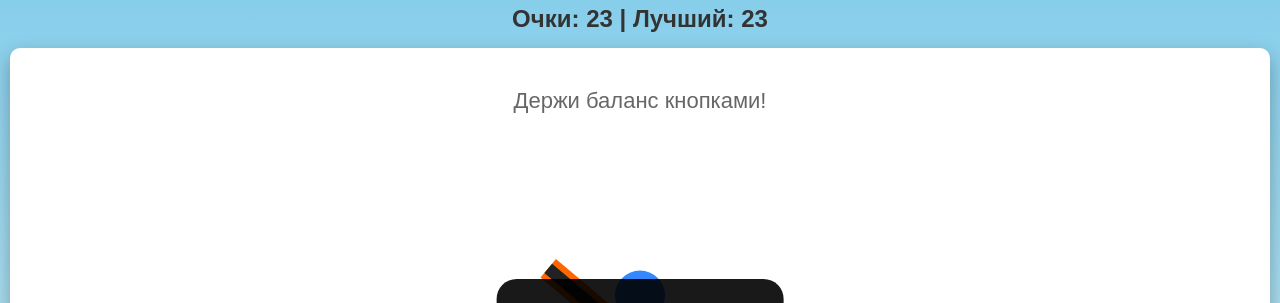
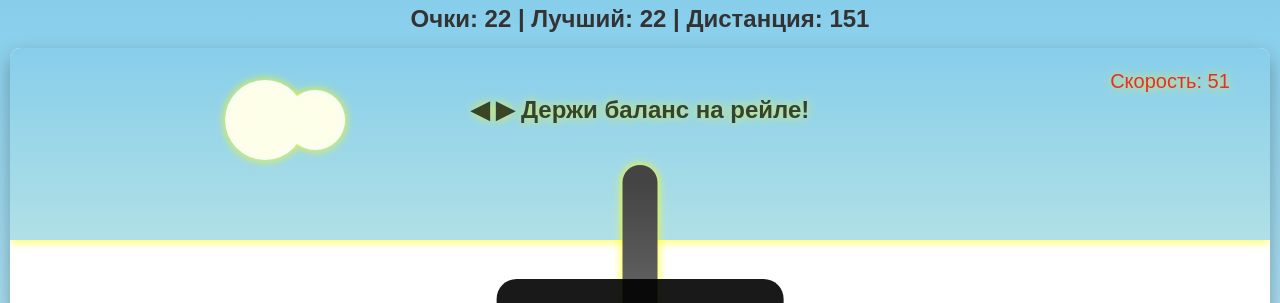
Before and after one commit to prokazin/Snow, a plain HTML site: page index.html in a window 1280 px wide. Shown: the top 303 px of the page. Drawn offline with Linux system fonts and the light colour scheme.

Commit message:
Enhance game UI and logic with distance tracking
Updated the title and added distance display. Improved button styles and added distance tracking in the game logic.

```diff
--- a/index.html
+++ b/index.html
@@ -3,7 +3,7 @@
 <head>
     <meta charset="UTF-8">
     <meta name="viewport" content="width=device-width, initial-scale=1.0, maximum-scale=1.0, user-scalable=no">
-    <title>Баланс на рейле</title>
+    <title>Баланс на рейле 3D</title>
     <style>
         body {
             margin: 0;
@@ -40,7 +40,9 @@
             border: none;
             border-radius: 15px;
             user-select: none;
-            active: { opacity: 0.7; }
+        }
+        .btn:active {
+            opacity: 0.7;
         }
         #info {
             text-align: center;
@@ -72,11 +74,12 @@
             color: white;
             border: none;
             border-radius: 15px;
+            cursor: pointer;
         }
     </style>
 </head>
 <body>
-    <div id="info">Очки: <span id="score">0</span> | Лучший: <span id="best">0</span></div>
+    <div id="info">Очки: <span id="score">0</span> | Лучший: <span id="best">0</span> | Дистанция: <span id="distance">0</span></div>
     <canvas id="canvas"></canvas>
 
     <div id="controls">
@@ -95,12 +98,13 @@
         const ctx = canvas.getContext('2d');
         const scoreEl = document.getElementById('score');
         const bestEl = document.getElementById('best');
+        const distanceEl = document.getElementById('distance');
         const gameOverEl = document.getElementById('gameOver');
         const finalScoreEl = document.getElementById('finalScore');
         const leftBtn = document.getElementById('leftBtn');
         const rightBtn = document.getElementById('rightBtn');
 
-        // Адаптивный размер канваса
+        // Адаптивный канвас
         function resizeCanvas() {
             canvas.width = canvas.offsetWidth * devicePixelRatio;
             canvas.height = canvas.offsetHeight * devicePixelRatio;
@@ -112,13 +116,16 @@
         let angle = 0;
         let angularVelocity = 0;
         let score = 0;
-        let best = parseInt(localStorage.getItem('snowboardBestMobile') || '0');
+        let distance = 0;
+        let scrollOffset = 0;
+        let speed = 250;
+        let best = parseInt(localStorage.getItem('snowboardBest3D') || '0');
         let gameRunning = true;
         let lastTime = 0;
 
         bestEl.textContent = best;
 
-        // Сенсорные кнопки
+        // Кнопки
         let leftPressed = false;
         let rightPressed = false;
 
@@ -138,7 +145,11 @@
             angle = 0;
             angularVelocity = 0;
             score = 0;
+            distance = 0;
+            scrollOffset = 0;
+            speed = 250;
             scoreEl.textContent = 0;
+            distanceEl.textContent = 0;
             gameRunning = true;
             gameOverEl.style.display = 'none';
             requestAnimationFrame(loop);
@@ -150,7 +161,7 @@
             if (score > best) {
                 best = Math.floor(score);
                 bestEl.textContent = best;
-                localStorage.setItem('snowboardBestMobile', best);
+                localStorage.setItem('snowboardBest3D', best);
             }
             gameOverEl.style.display = 'block';
         }
@@ -159,7 +170,7 @@
             if (!gameRunning) return;
 
             if (lastTime) {
-                const dt = Math.min((time - lastTime) / 1000, 0.1); // ограничиваем dt для стабильности
+                const dt = Math.min((time - lastTime) / 1000, 0.1);
                 update(dt);
             }
             lastTime = time;
@@ -169,74 +180,205 @@
         }
 
         function update(dt) {
-            // Постепенное смещение баланса
-            angularVelocity += 0.35 * dt;
+            // Скольжение по рейлу
+            scrollOffset += speed * dt;
+            distance += speed * dt;
+            speed += 10 * dt; // Ускорение
 
-            // Управление
-            if (leftPressed)  angularVelocity -= 3.0 * dt;
-            if (rightPressed) angularVelocity += 3.0 * dt;
+            // Волны на рейле (случайные помехи)
+            angularVelocity += Math.sin(scrollOffset * 0.005) * 0.4 * dt;
+
+            // Управление балансом
+            if (leftPressed) angularVelocity -= 3.5 * dt;
+            if (rightPressed) angularVelocity += 3.5 * dt;
+
+            // Трение
+            angularVelocity *= 0.95;
 
             angle += angularVelocity;
 
-            if (Math.abs(angle) > Math.PI / 4.5) { // чуть строже, чем 45°
+            // Game over
+            if (Math.abs(angle) > Math.PI / 4.2) {
                 gameOver();
                 return;
             }
 
-            score += dt * 100;
+            // Очки: расстояние + бонус за баланс
+            const balanceBonus = Math.max(0, 1 - Math.abs(angle) * 2);
+            score += (distance / 10 + balanceBonus * 50) * dt;
             scoreEl.textContent = Math.floor(score);
+            distanceEl.textContent = Math.floor(distance);
+        }
+
+        function drawMountain(x, baseY, offset, color) {
+            const w = canvas.offsetWidth;
+            const h = canvas.offsetHeight;
+            ctx.save();
+            ctx.translate(offset, 0);
+            ctx.fillStyle = color || 'rgba(80,120,80,0.6)';
+            ctx.beginPath();
+            ctx.moveTo(x - 150, h);
+            ctx.lineTo(x, baseY);
+            ctx.lineTo(x + 150, h);
+            ctx.fill();
+            // Снег
+            ctx.fillStyle = 'rgba(255,255,255,0.8)';
+            ctx.beginPath();
+            ctx.moveTo(x - 100, baseY);
+            ctx.lineTo(x + 20, baseY - 15);
+            ctx.lineTo(x + 100, baseY);
+            ctx.fill();
+            ctx.restore();
         }
 
         function draw() {
-            ctx.clearRect(0, 0, canvas.width, canvas.height);
-
             const w = canvas.offsetWidth;
             const h = canvas.offsetHeight;
+            ctx.clearRect(0, 0, w, h);
 
-            // Рейл
-            ctx.strokeStyle = '#444';
-            ctx.lineWidth = 16;
+            // Небо
+            const skyGradient = ctx.createLinearGradient(0, 0, 0, h * 0.4);
+            skyGradient.addColorStop(0, '#87CEEB');
+            skyGradient.addColorStop(1, '#B0E0E6');
+            ctx.fillStyle = skyGradient;
+            ctx.fillRect(0, 0, w, h * 0.4);
+
+            // Облака
+            ctx.fillStyle = 'rgba(255,255,255,0.9)';
             ctx.beginPath();
-            ctx.moveTo(30, h * 0.65);
-            ctx.lineTo(w - 30, h * 0.65);
+            ctx.arc(w * 0.2 + Math.sin(scrollOffset * 0.001) * 20, h * 0.15, 40, 0, Math.PI * 2);
+            ctx.arc(w * 0.2 + 50 + Math.sin(scrollOffset * 0.001) * 20, h * 0.15, 30, 0, Math.PI * 2);
+            ctx.fill();
+
+            // Горы с параллаксом
+            const parallax1 = scrollOffset * 0.2;
+            const parallax2 = scrollOffset * 0.1;
+            drawMountain(w * 0.1, h * 0.75, parallax1);
+            drawMountain(w * 0.6, h * 0.7, -parallax1 * 0.5);
+            drawMountain(w * 0.8, h * 0.8, parallax2);
+
+            // Снег внизу
+            const snowGradient = ctx.createLinearGradient(0, h * 0.6, 0, h);
+            snowGradient.addColorStop(0, '#f0f8ff');
+            snowGradient.addColorStop(1, '#e8f4ff');
+            ctx.fillStyle = snowGradient;
+            ctx.fillRect(0, h * 0.6, w, h * 0.4);
+
+            // Рейл (перспектива)
+            const railYStart = h * 0.82;
+            const railYEnd = h * 0.28;
+            const railLength = railYStart - railYEnd;
+
+            // Основной рейл
+            const railGradient = ctx.createLinearGradient(w/2, railYStart, w/2, railYEnd);
+            railGradient.addColorStop(0, '#888');
+            railGradient.addColorStop(1, '#444');
+            ctx.strokeStyle = railGradient;
+            ctx.lineWidth = 35;
+            ctx.lineCap = 'round';
+            ctx.beginPath();
+            ctx.moveTo(w / 2, railYStart);
+            ctx.lineTo(w / 2, railYEnd);
             ctx.stroke();
 
-            // Сноубордист
+            // Текстура рейла (движущиеся метки/искры)
             ctx.save();
-            ctx.translate(w / 2, h * 0.62);
+            const texSpeed = scrollOffset * 4;
+            for (let i = 0; i < 25; i++) {
+                const prog = i / 25;
+                const y = railYStart - prog * railLength;
+                const size = 12 * (1 - prog);
+                const texPos = (texSpeed + i * 35) % 70;
+                if (texPos < 25) {
+                    ctx.fillStyle = `rgba(255,170,0,${0.8 - prog})`;
+                    ctx.fillRect(w / 2 - size / 2, y - 4, size, 8);
+                }
+            }
+            ctx.restore();
+
+            // Сноубордист (детальная модель, вид от 3-го лица сбоку)
+            const riderY = railYStart + 5;
+            ctx.save();
+            ctx.translate(w / 2, riderY);
+            ctx.rotate(angle);
 
             // Доска
-            ctx.rotate(angle);
-            ctx.fillStyle = '#ff6600';
-            ctx.fillRect(-120, -12, 240, 24);
-            ctx.fillStyle = '#222';
-            ctx.fillRect(-120, -6, 240, 12);
+            ctx.shadowColor = 'rgba(0,0,0,0.4)';
+            ctx.shadowBlur = 15;
+            ctx.shadowOffsetY = 8;
+            ctx.fillStyle = '#cc4400';
+            ctx.fillRect(-90, -10, 180, 20);
+            ctx.fillStyle = '#aa3300';
+            ctx.fillRect(-90, -6, 180, 12);
+            // Bindings
+            ctx.fillStyle = '#666';
+            ctx.fillRect(-60, -14, 25, 10);
+            ctx.fillRect(35, -14, 25, 10);
 
-            // Тело сноубордиста
-            ctx.rotate(-angle);
+            // Тело следует за наклоном слабее
+            ctx.rotate(-angle * 0.6);
+            // Штаны
+            ctx.fillStyle = '#0044aa';
+            ctx.fillRect(-22, -25, 44, 35);
+            // Куртка
+            ctx.fillStyle = '#ff4444';
+            ctx.shadowColor = 'transparent';
+            ctx.shadowBlur = 0;
+            ctx.fillRect(-28, -75, 56, 55);
+            // Рукава
+            ctx.fillRect(-38, -60, 16, 35);
+            ctx.fillRect(22, -60, 16, 35);
+            // Шлем/голова
             ctx.fillStyle = '#3388ff';
             ctx.beginPath();
-            ctx.arc(0, -50, 25, 0, Math.PI * 2); // голова
+            ctx.arc(0, -92, 22, 0, Math.PI * 2);
             ctx.fill();
-            ctx.fillRect(-15, -30, 30, 60); // тело
+            ctx.fillStyle = '#ffdd99';
+            ctx.beginPath();
+            ctx.arc(0, -95, 18, 0, Math.PI * 2);
+            ctx.fill();
+            // Очки
+            ctx.fillStyle = '#000';
+            ctx.fillRect(-8, -98, 16, 6);
 
-            // Руки
-            ctx.strokeStyle = '#3388ff';
+            // Руки (махи для баланса)
+            ctx.strokeStyle = '#ff4444';
             ctx.lineWidth = 12;
+            ctx.lineCap = 'round';
             ctx.beginPath();
-            ctx.moveTo(-30, -15);
-            ctx.lineTo(30, -15);
+            const handSwing = Math.sin(scrollOffset * 0.02) * 10 * (1 - Math.abs(angle));
+            ctx.moveTo(-32, -55 + handSwing);
+            ctx.lineTo(-55, -30 - handSwing * 0.5);
+            ctx.moveTo(32, -55 - handSwing);
+            ctx.lineTo(55, -30 + handSwing * 0.5);
             ctx.stroke();
 
             ctx.restore();
 
-            // Подсказка в начале игры
-            if (score < 100) {
-                ctx.font = '22px Arial';
-                ctx.fillStyle = 'rgba(0,0,0,0.6)';
+            // Искры от скольжения (больше при наклоне)
+            if (Math.abs(angle) > 0.03) {
+                ctx.fillStyle = '#ffff44';
+                ctx.shadowColor = '#ffff00';
+                ctx.shadowBlur = 10;
+                for (let i = 0; i < 8; i++) {
+                    const sparkX = (Math.random() - 0.5) * 40 * Math.abs(angle);
+                    const sparkY = riderY + 15 + Math.random() * 15;
+                    ctx.fillRect(w / 2 + sparkX - 3, sparkY, 6, 6);
+                }
+            }
+
+            // Подсказка
+            if (distance < 200) {
+                ctx.font = 'bold 24px Arial';
+                ctx.fillStyle = 'rgba(0,0,0,0.7)';
                 ctx.textAlign = 'center';
-                ctx.fillText('Держи баланс кнопками!', w/2, 60);
+                ctx.fillText('◀ ▶ Держи баланс на рейле!', w / 2, 70);
             }
+
+            // Скорость индикатор
+            ctx.font = '20px Arial';
+            ctx.fillStyle = 'rgba(255,0,0,0.8)';
+            ctx.fillText('Скорость: ' + Math.floor(speed / 5), w - 100, 40);
         }
 
         requestAnimationFrame(loop);
```
